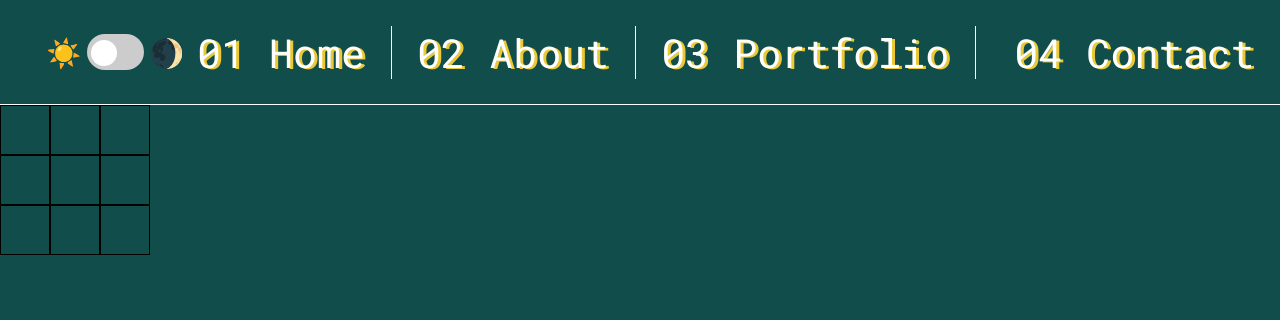
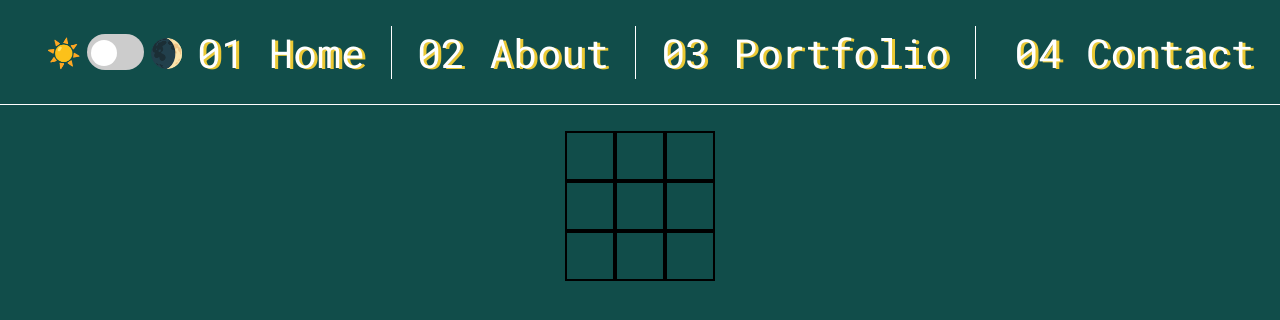
Before and after one commit to Atif-AP/portfolio, a React (Create React App) app: page /components/portfolioComponents/tictactoe in a window 1280 px wide. Shown: the top 320 px of the page. Built offline with nearby package versions, Linux system fonts and the light colour scheme.

Commit message:
Added more CSS changes

```diff
--- a/src/components/portfolioComponents/Calculator.tsx
+++ b/src/components/portfolioComponents/Calculator.tsx
@@ -1,4 +1,5 @@
 import React from "react";
+import styles from "./Components.module.css"
 
 const Calculator = () => {
     const [number1, setNumber1] = React.useState(0);
@@ -25,7 +26,7 @@ const Calculator = () => {
         }
     }
     return (
-        <div>
+        <div className={styles.container}>
             Number 1: <input type="number" value={number1} onChange={(e) => setNumber1(parseInt(e.target.value))}/>
             Number 1: <input type="number" value={number2} onChange={(e) => setNumber2(parseInt(e.target.value))}/>
             <select value={operator} onChange={(e) => setOperator(e.target.value)}>
--- a/src/components/portfolioComponents/Colorbox.tsx
+++ b/src/components/portfolioComponents/Colorbox.tsx
@@ -1,4 +1,5 @@
 import React, { useState } from 'react';
+import styles from "./Components.module.css"
 
 const ColorBox = () => {
   const colors = ["red", "green", "blue", "yellow", "purple"];
@@ -11,7 +12,7 @@ const ColorBox = () => {
   };
 
   return (
-      <div>
+      <div className={styles.container}>
           <div style={{ backgroundColor: color, width: 100, height: 100 }} />
           <button onClick={() => nextColor()}>Next color</button>
       </div>
--- /dev/null
+++ b/src/components/portfolioComponents/Components.module.css
@@ -0,0 +1,8 @@
+.container{
+    width: 70%;
+    margin: auto;
+    padding-top: 2%;
+    display: flex;
+    flex-direction: column;
+    align-items: center;
+}
--- a/src/components/portfolioComponents/CounterList.tsx
+++ b/src/components/portfolioComponents/CounterList.tsx
@@ -1,4 +1,5 @@
 import React, {useState} from "react";
+import styles from "./Components.module.css"
 
 const CounterList = () => {
     const [counters, setCounters] = useState<number[]>([]);
@@ -18,7 +19,7 @@ const CounterList = () => {
     }
 
     return (
-        <>
+        <div className={styles.container}>
             {counters.map((counter, index) => {
                 let color = 'black';
                 if (counter > 0) {
@@ -36,7 +37,7 @@ const CounterList = () => {
             })}
             <p>Som van de tellers: {counters.reduce((prev, curr) => prev + curr, 0)}</p>
             <button onClick={addCounter}>Voeg teller toe</button>
-        </>
+        </div>
     )
 
 }
--- a/src/components/portfolioComponents/Filtering.tsx
+++ b/src/components/portfolioComponents/Filtering.tsx
@@ -1,4 +1,5 @@
 import React, {useState} from 'react';
+import styles from "./Components.module.css"
 
 interface Student {
     name:string;
@@ -33,7 +34,7 @@ const Filtering = () => {
       return 0;
     })
   return (
-  <div>
+  <div className={styles.container}>
     <div>
       <label>Search: <input type="text" value={searchText}  onChange={(event) => setSearchText(event.target.value)}/>
       </label>
--- a/src/components/portfolioComponents/Interval.tsx
+++ b/src/components/portfolioComponents/Interval.tsx
@@ -1,4 +1,5 @@
 import React, {useState, useEffect} from "react";
+import styles from "./Components.module.css"
 
 const Timer = () => {
     const [timer, setTimer] = useState(0);
@@ -50,12 +51,12 @@ const RandomValue = ({min, max} : RandomValueProps) => {
 
 const Interval = () => {
     return (
-        <>
+        <div className={styles.container}>
             <Timer/>
             <CurrentTime/>
             <RandomValue min={1} max={100}/>
             <RandomValue min={100} max={200}/>
-        </>
+        </div>
     )
 }
 
--- a/src/components/portfolioComponents/TicTacToe.tsx
+++ b/src/components/portfolioComponents/TicTacToe.tsx
@@ -1,4 +1,5 @@
 import React, { useState } from 'react';
+import styles from "./Components.module.css"
 
 const TicTacToe = () => {
   const [board, setBoard] = useState(['','','','','','','','','']);
@@ -32,6 +33,7 @@ const TicTacToe = () => {
   }
 
   return (
+    <div className={styles.container}>
       <div
         style={{
          display: 'grid',
@@ -44,7 +46,7 @@ const TicTacToe = () => {
               key={index}
               onClick={() => play(index)}
               style={{
-              border: '1px solid black',
+                border: '2px solid black',
                 fontSize: '30px',
                 textAlign: 'center',
               }}
@@ -54,6 +56,7 @@ const TicTacToe = () => {
         )}
         {getWinner() && <p style={{gridColumnStart: 1, gridColumnEnd: "span 3"}}>{getWinner()} WINS!</p>}
       </div>
+    </div>
   );
 };
 
```
Lines whose indentation alone changed are shown as unchanged.
